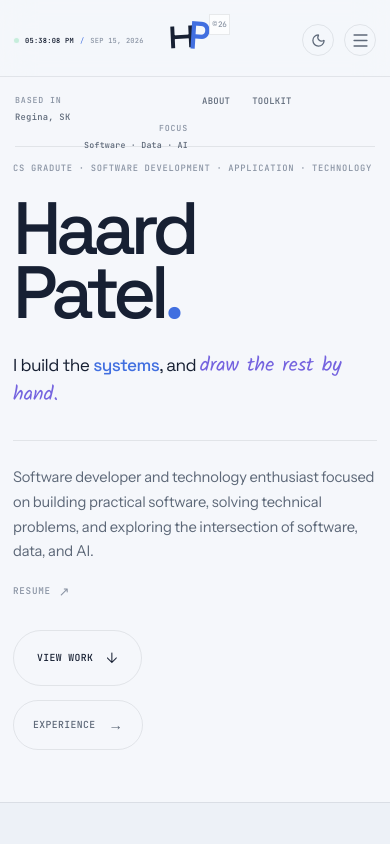
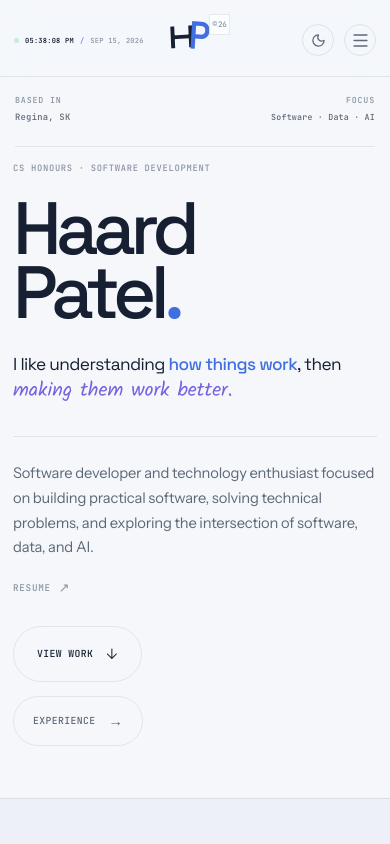
Before and after one commit to Haard-Patel/HAARD-PORTFOLIO, a React (Vite) app: page / in a window 390 px wide. Shown: the top 844 px of the page. Built offline with nearby package versions, Linux system fonts and the light colour scheme.

Commit message:
fixing focus on mobile

```diff
--- a/src/components/Hero/Hero.css
+++ b/src/components/Hero/Hero.css
@@ -342,10 +342,6 @@
   }
 }
 
-/* =========================
-   MOBILE
-========================= */
-
 @media (max-width: 700px) {
   .hero {
     padding: 145px 0 60px;
@@ -357,38 +353,29 @@
   }
 
   /*
-    IMPORTANT:
-    Mobile metadata becomes a true two-column layout.
-
-    Left:
-    Based in
-    Regina, SK
-
-    Right:
-    Focus
-    Software · Data · AI
+    MOBILE:
+    Hide the About / Toolkit navigation.
+    Use that central header space for Focus.
   */
 
   .hero-meta {
     top: 105px;
 
     display: grid;
-    grid-template-columns: minmax(0, 1fr) minmax(0, 1fr);
+    grid-template-columns: 1fr 1fr;
 
     align-items: start;
     gap: 0 20px;
-
-    width: calc(100% - 32px);
   }
 
   .hero-location {
     display: flex;
     align-items: flex-start;
-    justify-content: flex-start;
+    text-align: left;
+  }
 
-    min-width: 0;
-
-    text-align: left;
+  .hero-navigation {
+    display: none;
   }
 
   .hero-focus {
@@ -396,42 +383,29 @@
     align-items: flex-end;
     justify-content: flex-start;
 
+    width: 100%;
     min-width: 0;
-    width: 100%;
 
     text-align: right;
-
     white-space: normal;
   }
-
-  /*
-    Force the Focus value to remain visible.
-    Do NOT hide this on mobile.
-  */
 
   .hero-focus span:last-child {
     display: block;
 
     width: 100%;
-    max-width: 150px;
 
     color: var(--text-secondary);
 
     font-family: "JetBrains Mono", monospace;
-    font-size: 0.55rem;
+    font-size: 0.56rem;
     font-weight: 500;
     line-height: 1.5;
     letter-spacing: 0.025em;
 
     white-space: normal;
-    overflow: visible;
     visibility: visible;
     opacity: 1;
-  }
-
-  .hero-navigation {
-    justify-content: flex-start;
-    gap: 26px;
   }
 
   .hero-main {
@@ -490,6 +464,65 @@
   .hero-meta-line {
     top: 156px;
     width: calc(100% - 36px);
+  }
+}
+
+@media (max-width: 420px) {
+  .hero {
+    padding: 135px 0 52px;
+  }
+
+  .hero-main,
+  .hero-meta {
+    width: calc(100% - 26px);
+  }
+
+  .hero-meta {
+    top: 95px;
+    grid-template-columns: 1fr 1fr;
+    gap: 0 14px;
+  }
+
+  .hero-location,
+  .hero-focus {
+    font-size: 0.55rem;
+  }
+
+  .hero-focus span:last-child {
+    display: block;
+    width: 100%;
+    font-size: 0.52rem;
+    line-height: 1.45;
+
+    white-space: normal;
+    visibility: visible;
+    opacity: 1;
+  }
+
+  .hero h1 {
+    font-size: clamp(3.65rem, 19vw, 5rem);
+  }
+
+  .hero-statement {
+    margin-top: 28px;
+  }
+
+  .hero-statement p {
+    font-size: 1.08rem;
+    line-height: 1.45;
+  }
+
+  .hero-bottom {
+    margin-top: 30px;
+  }
+
+  .hero-description {
+    font-size: 0.92rem;
+  }
+
+  .hero-meta-line {
+    top: 146px;
+    width: calc(100% - 30px);
   }
 }
 
--- a/src/components/Hero/Hero.jsx
+++ b/src/components/Hero/Hero.jsx
@@ -4,10 +4,10 @@ import "./HeroActions.css";
 
 const heroStatements = [
   {
-    first: "I build the ",
-    accent: "systems",
-    middle: ", and ",
-    emphasis: "draw the rest by hand.",
+    first: "I like understanding ",
+    accent: "how things work",
+    middle: ", then ",
+    emphasis: "making them work better.",
   },
   {
     first: "I turn ",
@@ -16,29 +16,23 @@ const heroStatements = [
     emphasis: "simple, working software.",
   },
   {
+    first: "I build things that ",
+    accent: "people can actually use",
+    middle: ", ",
+    emphasis: "not just things that look good.",
+  },
+  {
     first: "I learn by ",
     accent: "building",
     middle: ", ",
     emphasis: "breaking, and trying again.",
   },
   {
-    first: "I like understanding how things work, then ",
-    accent: "making them work better.",
-    middle: "",
-    emphasis: "",
+    first: "Curious by nature, ",
+    accent: "technical by habit",
+    middle: ", and ",
+    emphasis: "always learning.",
   },
-  {
-    first: "From ideas to interfaces, I build things that ",
-    accent: "people can actually use.",
-    middle: "",
-    emphasis: "",
-  },
-    {
-      first: "Curious by nature, ",
-      accent: "technical by skill",
-      middle: ", and ",
-      emphasis: "learner by habit.",
-    },
 ];
 
 function Hero() {
@@ -66,10 +60,7 @@ function Hero() {
           <span>Regina, SK</span>
         </div>
 
-        <nav
-          className="hero-navigation"
-          aria-label="Main navigation"
-        >
+        <nav className="hero-navigation" aria-label="Main navigation">
           <a href="#about">About</a>
           <a href="#skills">Toolkit</a>
         </nav>
@@ -79,11 +70,12 @@ function Hero() {
           <span>Software · Data · AI</span>
         </div>
       </div>
+
       <div className="hero-meta-line" aria-hidden="true" />
 
       <div className="hero-main">
         <p className="hero-intro">
-          CS Gradute · Software Development · Application · Technology
+          CS Honours · Software Development
         </p>
 
         <h1>
@@ -99,13 +91,10 @@ function Hero() {
         >
           <p>
             {statement.first}
-
             <span className="hero-statement-accent">
               {statement.accent}
             </span>
-
             {statement.middle}
-
             {statement.emphasis && (
               <em>{statement.emphasis}</em>
             )}
@@ -115,10 +104,9 @@ function Hero() {
         <div className="hero-bottom">
           <div className="hero-copy">
             <p className="hero-description">
-              Software developer and technology enthusiast
-              focused on building practical software, solving
-              technical problems, and exploring the
-              intersection of software, data, and AI.
+              Software developer and technology enthusiast focused on
+              building practical software, solving technical problems,
+              and exploring the intersection of software, data, and AI.
             </p>
 
             <a
@@ -127,40 +115,21 @@ function Hero() {
               rel="noreferrer"
               className="hero-resume"
             >
-              RESUME
-              <span>↗</span>
+              RESUME <span>↗</span>
             </a>
           </div>
 
           <div className="hero-actions">
-            <a
-              href="#projects"
-              className="hero-link primary"
-            >
-              <span className="hero-link-label">
-                View work
-              </span>
-
-              <span
-                className="hero-link-arrow"
-                aria-hidden="true"
-              >
+            <a href="#projects" className="hero-link primary">
+              <span className="hero-link-label">View work</span>
+              <span className="hero-link-arrow" aria-hidden="true">
                 ↓
               </span>
             </a>
 
-            <a
-              href="/experience"
-              className="hero-link"
-            >
-              <span className="hero-link-label">
-                Experience
-              </span>
-
-              <span
-                className="hero-link-arrow"
-                aria-hidden="true"
-              >
+            <a href="/experience" className="hero-link">
+              <span className="hero-link-label">Experience</span>
+              <span className="hero-link-arrow" aria-hidden="true">
                 →
               </span>
             </a>
```
